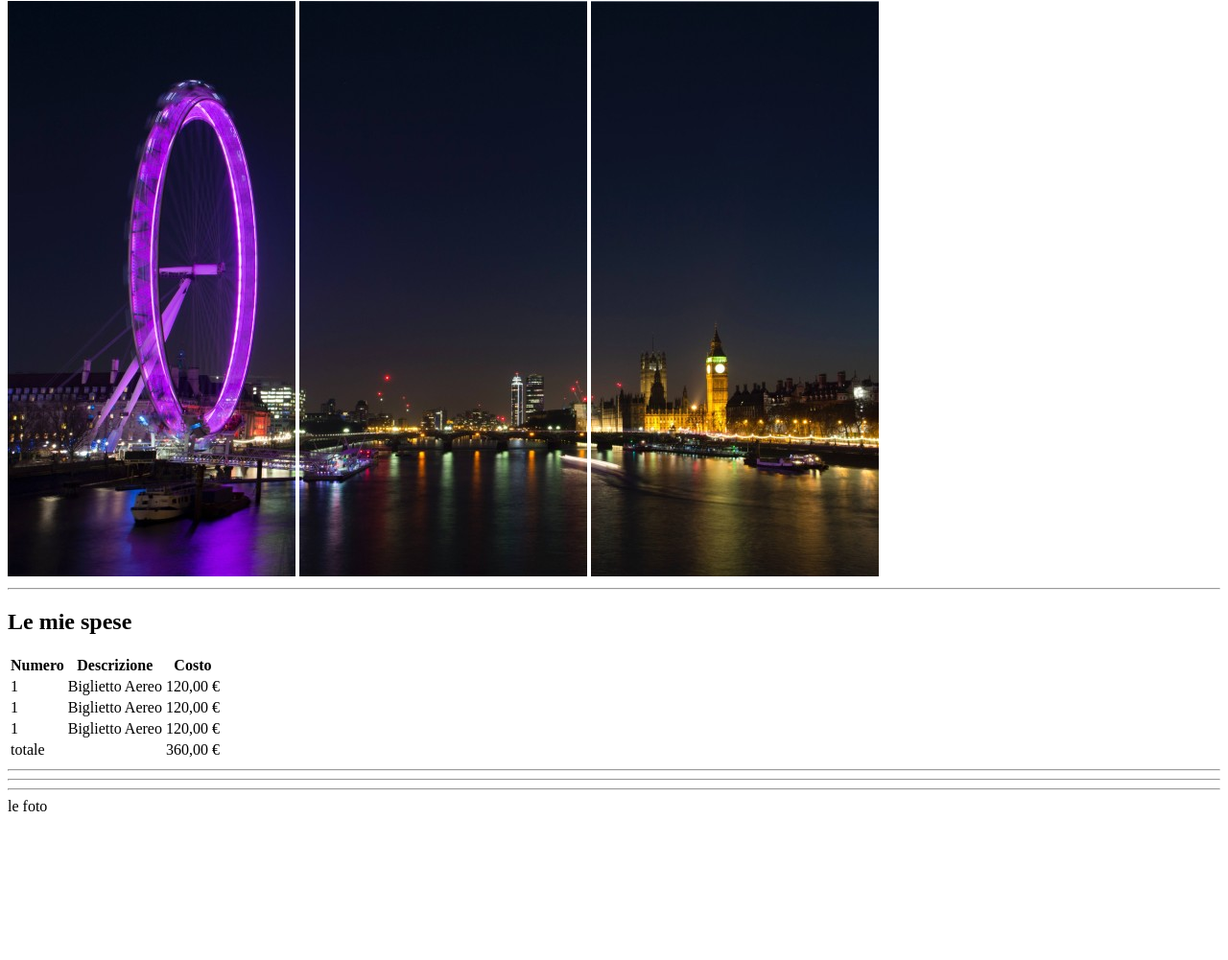
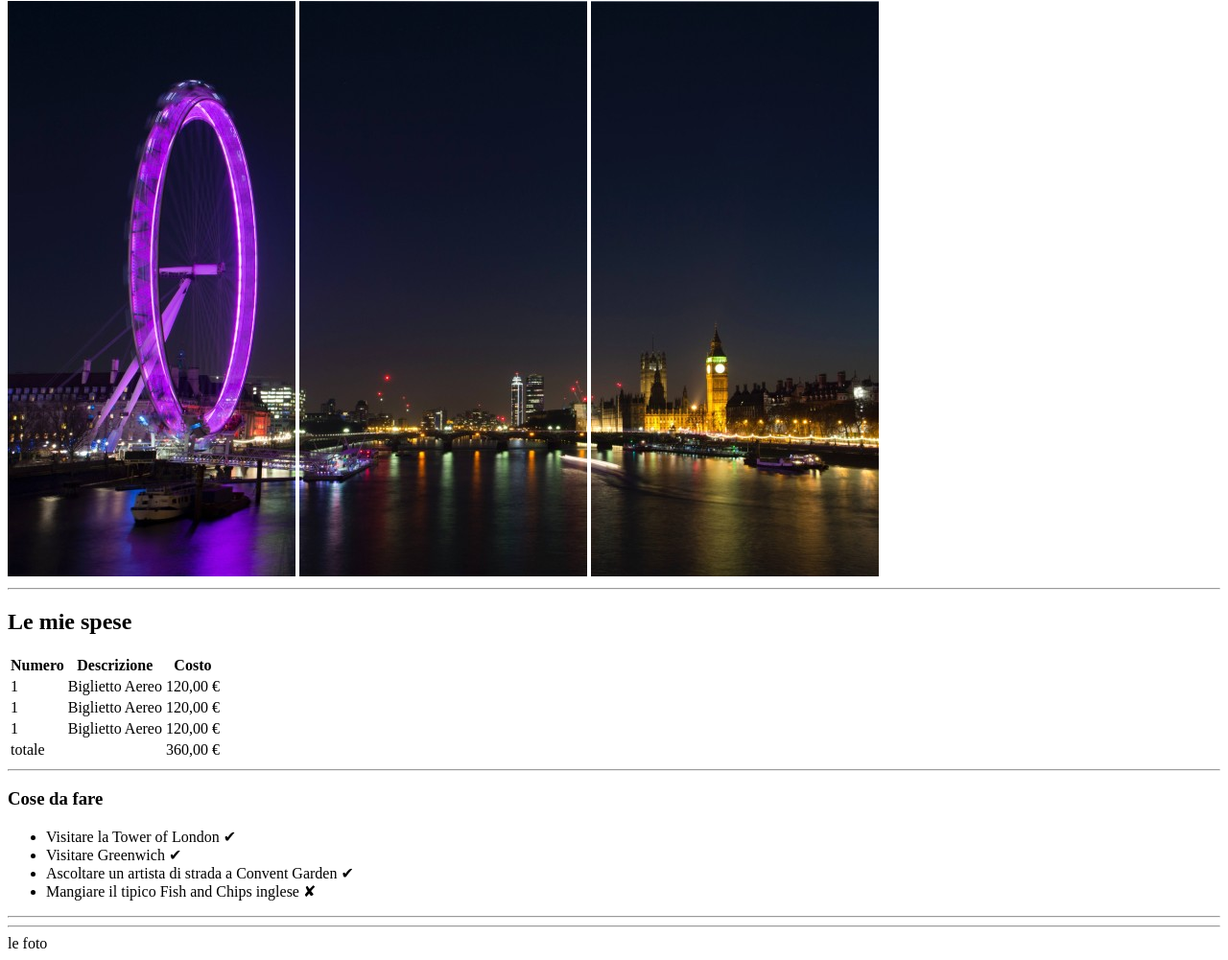
Before and after one commit to Leppo84/html-london-trip, a plain HTML site: page index.html in a window 1280 px wide. Shown: the part 79-1080 px from the top of the page at 96% size. Before the commit the page ends 937 px from the top, so only its background shows below. Drawn offline with Linux system fonts and the light colour scheme.

Commit message:
Todo added

```diff
--- a/index.html
+++ b/index.html
@@ -17,8 +17,9 @@
         <img src="img/pexels-bill-emrich-230794-2.jpg" alt="london view right">
     </header>
     <hr>
+            <!-- spese -->
     <section>
-        <!-- spese -->
+
         <h2>Le mie spese</h2>
         <table>
             <thead>
@@ -54,12 +55,20 @@
         </table>
     </section>
     <hr>
+            <!-- to do -->
     <section>
-        <!-- to do -->
+        <h3>Cose da fare</h3>
+        <ul>
+            <li>Visitare la Tower of London &#10004;</li>
+            <li>Visitare Greenwich &#10004;</li>
+            <li>Ascoltare un artista di strada a Convent Garden &#10004;</li>
+            <li> Mangiare il tipico Fish and Chips inglese &#10008;</li>
+        </ul>
     </section>
     <hr>
+            <!-- info -->
     <section>
-        <!-- info -->
+
     </section>
     <hr>
     <footer>
```
